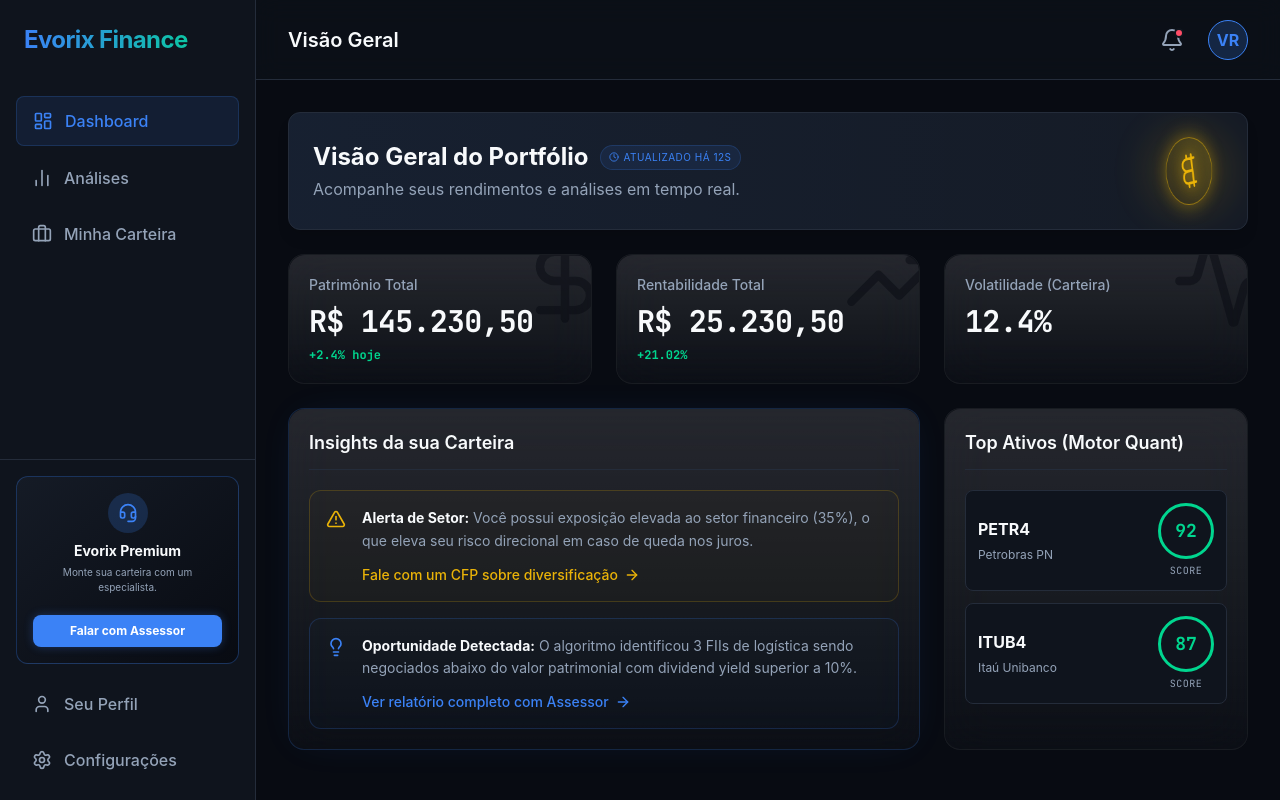
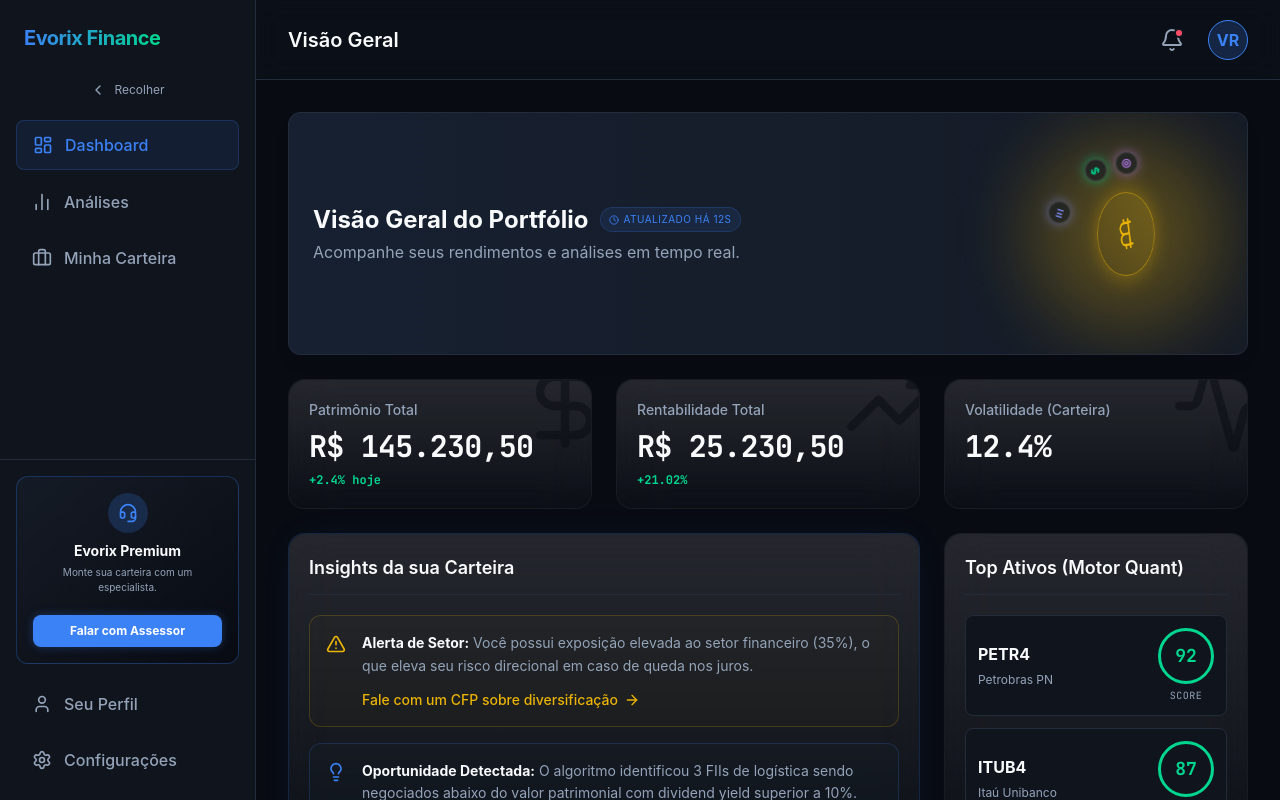
Before and after one commit to vitorrampazzi/Evorix-finance, a React (Vite) app in the folder evorix-finance/: page / in a window 1280 px wide. Built offline with nearby package versions, Linux system fonts and the light colour scheme.

Commit message:
alterando a animação do bitcoin e adicionando mais funcionalidades no site

```diff
--- a/evorix-finance/src/App.tsx
+++ b/evorix-finance/src/App.tsx
@@ -11,16 +11,12 @@ function App() {
     <BrowserRouter>
       <Routes>
         <Route path="/" element={<DashboardLayout />}>
-          {/* Rota principal (Dashboard) */}
           <Route index element={<Dashboard />} />
           <Route path="analises" element={<Analises />} />
           <Route path="carteira" element={<Carteira />} />
           <Route path="assessoria" element={<Assessoria />} />
           <Route path="perfil" element={<Perfil />} />
 
-          {/* Rotas das páginas que ainda vamos criar (Em construção) */}
-          <Route path="carteira" element={<div className="text-evo-textSec text-center mt-20 text-lg">Página Carteira em construção... 🚧</div>} />
-          <Route path="perfil" element={<div className="text-evo-textSec text-center mt-20 text-lg">Página Perfil em construção... 🚧</div>} />
           <Route path="config" element={<div className="text-evo-textSec text-center mt-20 text-lg">Página Configurações em construção... 🚧</div>} />
         </Route>
       </Routes>
--- /dev/null
+++ b/evorix-finance/src/components/OrbitCoins.tsx
@@ -0,0 +1,128 @@
+// src/components/OrbitCoins.tsx
+import { Bitcoin, ScanSearch, Briefcase, Gem, type LucideIcon } from 'lucide-react';
+
+type Variant = 'wealth' | 'scan' | 'portfolio' | 'premium';
+
+interface OrbitCoinsProps {
+  variant?: Variant;
+  size?: 'hero' | 'sm';
+}
+
+interface OrbitItem {
+  symbol: string;
+  color: string;
+  glow: string;
+}
+
+interface VariantConfig {
+  icon: LucideIcon;
+  coreColor: string;
+  coreBorder: string;
+  coreBg: string;
+  glow: string;
+  orbit: OrbitItem[];
+}
+
+const VARIANTS: Record<Variant, VariantConfig> = {
+  // Dashboard: visão geral do patrimônio
+  wealth: {
+    icon: Bitcoin,
+    coreColor: 'text-yellow-500',
+    coreBorder: 'border-yellow-500/50',
+    coreBg: 'from-yellow-400/20 to-yellow-600/5',
+    glow: 'rgba(234,179,8,0.4)',
+    orbit: [
+      { symbol: 'Ξ', color: 'text-indigo-400', glow: 'rgba(129,140,248,0.6)' },
+      { symbol: '$', color: 'text-evo-green', glow: 'rgba(0,214,143,0.6)' },
+      { symbol: '◎', color: 'text-purple-400', glow: 'rgba(192,132,252,0.6)' },
+    ],
+  },
+  // Análises: motor escaneando o mercado
+  scan: {
+    icon: ScanSearch,
+    coreColor: 'text-evo-blueMain',
+    coreBorder: 'border-evo-blueMain/50',
+    coreBg: 'from-evo-blueMain/20 to-evo-blueMain/5',
+    glow: 'rgba(59,130,246,0.4)',
+    orbit: [
+      { symbol: '%', color: 'text-evo-green', glow: 'rgba(0,214,143,0.6)' },
+      { symbol: '#', color: 'text-yellow-500', glow: 'rgba(234,179,8,0.6)' },
+      { symbol: 'σ', color: 'text-evo-red', glow: 'rgba(255,77,103,0.6)' },
+    ],
+  },
+  // Carteira: seus ativos de verdade
+  portfolio: {
+    icon: Briefcase,
+    coreColor: 'text-evo-green',
+    coreBorder: 'border-evo-green/50',
+    coreBg: 'from-evo-green/20 to-evo-green/5',
+    glow: 'rgba(0,214,143,0.4)',
+    orbit: [
+      { symbol: '₿', color: 'text-yellow-500', glow: 'rgba(234,179,8,0.6)' },
+      { symbol: 'A', color: 'text-evo-blueMain', glow: 'rgba(59,130,246,0.6)' },
+      { symbol: 'F', color: 'text-purple-400', glow: 'rgba(192,132,252,0.6)' },
+    ],
+  },
+  // Assessoria: exclusividade, não é sobre dinheiro
+  premium: {
+    icon: Gem,
+    coreColor: 'text-purple-400',
+    coreBorder: 'border-purple-400/50',
+    coreBg: 'from-purple-400/20 to-purple-600/5',
+    glow: 'rgba(192,132,252,0.4)',
+    orbit: [
+      { symbol: '★', color: 'text-yellow-500', glow: 'rgba(234,179,8,0.6)' },
+      { symbol: '★', color: 'text-evo-blueMain', glow: 'rgba(59,130,246,0.6)' },
+      { symbol: '★', color: 'text-evo-green', glow: 'rgba(0,214,143,0.6)' },
+    ],
+  },
+};
+
+export const OrbitCoins = ({ variant = 'wealth', size = 'hero' }: OrbitCoinsProps) => {
+  const cfg = VARIANTS[variant];
+  const Icon = cfg.icon;
+  const core = size === 'hero' ? 84 : 48;
+  const radius = size === 'hero' ? 70 : 42;
+  const orbitSize = size === 'hero' ? 22 : 16;
+
+  return (
+    <div className="relative flex items-center justify-center shrink-0" style={{ width: core * 2.3, height: core * 2.3 }}>
+      <div className="absolute inset-0 flex items-center justify-center">
+        <div className="absolute w-full h-full blur-2xl rounded-full animate-pulse" style={{ backgroundColor: cfg.glow }} />
+        <div
+          className={`relative animate-spin-y bg-gradient-to-br ${cfg.coreBg} border ${cfg.coreBorder} backdrop-blur-md rounded-full flex items-center justify-center`}
+          style={{ width: core, height: core, boxShadow: `0 0 25px ${cfg.glow}` }}
+        >
+          <Icon size={core * 0.45} className={cfg.coreColor} strokeWidth={1.5} />
+        </div>
+      </div>
+
+      {cfg.orbit.map((c, i) => {
+        const duration = 10 + i * 4;
+        const delay = -i * 4;
+        return (
+          <div
+            key={i}
+            className="absolute inset-0"
+            style={{ animation: `orbit ${duration}s linear infinite`, animationDelay: `${delay}s` }}
+          >
+            <div
+              className={`absolute rounded-full border border-white/10 backdrop-blur-sm bg-evo-card/60 flex items-center justify-center font-bold ${c.color}`}
+              style={{
+                width: orbitSize,
+                height: orbitSize,
+                top: '50%',
+                left: '50%',
+                transform: `translate(-50%, -50%) translateX(${radius}px)`,
+                boxShadow: `0 0 12px ${c.glow}`,
+                fontSize: orbitSize * 0.5,
+              }}
+            >
+              {c.symbol}
+            </div>
+          </div>
+        );
+      })}
+    </div>
+  );
+};
--- a/evorix-finance/src/index.css
+++ b/evorix-finance/src/index.css
@@ -46,3 +46,8 @@ body {
   animation: spinY 4s linear infinite;
   transform-style: preserve-3d;
 }
+
+@keyframes orbit {
+  from { transform: rotate(0deg); }
+  to   { transform: rotate(360deg); }
+}
--- a/evorix-finance/src/layouts/DashboardLayout.tsx
+++ b/evorix-finance/src/layouts/DashboardLayout.tsx
@@ -1,5 +1,6 @@
-import React from 'react';
-import { LayoutDashboard, Briefcase, BarChart2, User, Settings, Bell, Headset } from 'lucide-react';
+// src/layouts/DashboardLayout.tsx
+import React, { useState } from 'react';
+import { LayoutDashboard, Briefcase, BarChart2, User, Settings, Bell, Headset, ChevronLeft, ChevronRight } from 'lucide-react';
 import { Link, Outlet, useLocation } from 'react-router-dom';
 
 interface SidebarLinkProps {
@@ -7,39 +8,84 @@ interface SidebarLinkProps {
   text: string;
   to: string;
   active?: boolean;
+  collapsed?: boolean;
 }
 
-const SidebarLink = ({ icon, text, to, active = false }: SidebarLinkProps) => (
-  <Link to={to} className={`flex items-center gap-3 px-4 py-3 rounded-lg transition-all ${active ? 'bg-evo-blueMain/10 text-evo-blueMain border border-evo-blueMain/20' : 'text-evo-textSec hover:bg-evo-card hover:text-evo-textMain'}`}>
+const SidebarLink = ({ icon, text, to, active = false, collapsed = false }: SidebarLinkProps) => (
+  <Link
+    to={to}
+    title={collapsed ? text : undefined}
+    className={`flex items-center gap-3 px-4 py-3 rounded-lg transition-all ${
+      collapsed ? 'justify-center' : ''
+    } ${
+      active
+        ? 'bg-evo-blueMain/10 text-evo-blueMain border border-evo-blueMain/20'
+        : 'text-evo-textSec hover:bg-evo-card hover:text-evo-textMain'
+    }`}
+  >
     {icon}
-    <span className="font-medium">{text}</span>
+    {!collapsed && <span className="font-medium">{text}</span>}
   </Link>
 );
 
 export const DashboardLayout = () => {
   const location = useLocation();
+  const [collapsed, setCollapsed] = useState(false);
 
   return (
     <div className="min-h-screen bg-evo-bgMain text-evo-textMain font-sans flex">
       {/* Sidebar Lateral */}
-      <aside className="w-64 bg-evo-bgSec border-r border-evo-border hidden md:flex flex-col">
-        <div className="p-6">
-          <h1 className="text-2xl font-bold bg-gradient-to-r from-evo-blueMain to-evo-green bg-clip-text text-transparent tracking-tight">
+      <aside
+        className={`bg-evo-bgSec border-r border-evo-border hidden md:flex flex-col transition-all duration-300 ${
+          collapsed ? 'w-20' : 'w-64'
+        }`}
+      >
+        {/* Cabeçalho / Logo */}
+        <div className={`p-6 flex items-center ${collapsed ? 'justify-center' : ''}`}>
+          {collapsed ? (
+            <div className="w-9 h-9 rounded-lg bg-gradient-to-br from-evo-blueMain to-evo-green flex items-center justify-center font-bold text-white text-sm">
+              E
+            </div>
+          ) : (
+            <h1 className="text-xl font-bold bg-gradient-to-r from-evo-blueMain to-evo-green bg-clip-text text-transparent tracking-tight">
               Evorix Finance
             </h1>
+          )}
         </div>
 
+        {/* Botão de recolher/expandir */}
+        <button
+          onClick={() => setCollapsed(!collapsed)}
+          className="mx-4 mb-2 flex items-center justify-center gap-2 text-evo-textSec hover:text-evo-textMain text-xs py-1.5 rounded-lg hover:bg-white/[0.02] transition-colors"
+        >
+          {collapsed ? (
+            <ChevronRight size={16} />
+          ) : (
+            <>
+              <ChevronLeft size={16} /> Recolher
+            </>
+          )}
+        </button>
+
         {/* Menu Principal */}
-        <nav className="flex-1 px-4 space-y-2 mt-4">
-          <SidebarLink icon={<LayoutDashboard size={20} />} text="Dashboard" to="/" active={location.pathname === '/'} />
-          <SidebarLink icon={<BarChart2 size={20} />} text="Análises" to="/analises" active={location.pathname === '/analises'} />
-          <SidebarLink icon={<Briefcase size={20} />} text="Minha Carteira" to="/carteira" active={location.pathname === '/carteira'} />
+        <nav className="flex-1 px-4 space-y-2 mt-2">
+          <SidebarLink icon={<LayoutDashboard size={20} />} text="Dashboard" to="/" active={location.pathname === '/'} collapsed={collapsed} />
+          <SidebarLink icon={<BarChart2 size={20} />} text="Análises" to="/analises" active={location.pathname === '/analises'} collapsed={collapsed} />
+          <SidebarLink icon={<Briefcase size={20} />} text="Minha Carteira" to="/carteira" active={location.pathname === '/carteira'} collapsed={collapsed} />
         </nav>
 
         {/* Sessão Inferior: Premium e Configurações */}
         <div className="p-4 border-t border-evo-border space-y-4">
-
-          {/* Botão Chamativo de Assessoria */}
+          {/* Card de Assessoria (só aparece completo se não estiver colapsado) */}
+          {collapsed ? (
+            <Link
+              to="/assessoria"
+              title="Evorix Premium"
+              className="w-10 h-10 mx-auto rounded-full bg-evo-blueMain/20 text-evo-blueMain flex items-center justify-center hover:bg-evo-blueMain/30 transition-colors"
+            >
+              <Headset size={20} />
+            </Link>
+          ) : (
             <div className="bg-gradient-to-br from-evo-card to-evo-bgMain border border-evo-blueMain/30 p-4 rounded-xl relative overflow-hidden group">
               <div className="absolute inset-0 bg-evo-blueMain/10 opacity-0 group-hover:opacity-100 transition-opacity"></div>
               <div className="relative z-10 flex flex-col items-center text-center gap-2">
@@ -50,23 +96,26 @@ export const DashboardLayout = () => {
                   <h4 className="text-sm font-bold text-evo-textMain">Evorix Premium</h4>
                   <p className="text-[10px] text-evo-textSec mt-1 mb-3">Monte sua carteira com um especialista.</p>
                 </div>
-              <Link to="/assessoria" className="w-full bg-evo-blueMain hover:bg-evo-blueSec text-white text-xs font-bold py-2 rounded-lg transition-colors shadow-[0_0_10px_rgba(59,130,246,0.3)] block text-center">
+                <Link
+                  to="/assessoria"
+                  className="w-full bg-evo-blueMain hover:bg-evo-blueSec text-white text-xs font-bold py-2 rounded-lg transition-colors shadow-[0_0_10px_rgba(59,130,246,0.3)] block text-center"
+                >
                   Falar com Assessor
                 </Link>
               </div>
             </div>
+          )}
 
           {/* Links de Perfil e Configuração */}
           <div className="space-y-2">
-            <SidebarLink icon={<User size={20} />} text="Seu Perfil" to="/perfil" active={location.pathname === '/perfil'} />
-            <SidebarLink icon={<Settings size={20} />} text="Configurações" to="/config" active={location.pathname === '/config'} />
+            <SidebarLink icon={<User size={20} />} text="Seu Perfil" to="/perfil" active={location.pathname === '/perfil'} collapsed={collapsed} />
+            <SidebarLink icon={<Settings size={20} />} text="Configurações" to="/config" active={location.pathname === '/config'} collapsed={collapsed} />
           </div>
         </div>
       </aside>
 
       {/* Main Content */}
       <main className="flex-1 flex flex-col h-screen overflow-hidden">
-        {/* Header Superior */}
         <header className="h-20 border-b border-evo-border bg-evo-bgSec/50 backdrop-blur-md flex items-center justify-between px-8 shrink-0">
           <h2 className="text-xl font-semibold text-evo-textMain">Visão Geral</h2>
           <div className="flex items-center gap-6">
@@ -82,7 +131,6 @@ export const DashboardLayout = () => {
           </div>
         </header>
 
-        {/* Content Area */}
         <div className="flex-1 p-8 overflow-y-auto">
           <Outlet />
         </div>
--- a/evorix-finance/src/pages/Dashboard.tsx
+++ b/evorix-finance/src/pages/Dashboard.tsx
@@ -1,9 +1,10 @@
+// src/pages/Dashboard.tsx
 import React from 'react';
 import { Card } from '../components/Card';
 import { mockPortfolio, mockAssets } from '../data/mockData';
 import { ScoreIndicator } from '../components/ScoreIndicator';
 import { TrendingUp, DollarSign, Activity, Clock } from 'lucide-react';
-import { SpinningBitcoin } from '../components/SpinningBitcoin';
+import { OrbitCoins } from '../components/OrbitCoins';
 import { AlgoInsight } from '../components/AlgoInsight';
 
 interface MetricCardProps {
@@ -20,7 +21,6 @@ const MetricCard = ({ title, value, icon, highlight, isPositive = true }: Metric
       {React.cloneElement(icon, { size: 100 })}
     </div>
     <span className="text-evo-textSec font-medium text-sm z-10">{title}</span>
-    {/* Aplicando a fonte de números estilo terminal aqui */}
     <span className="text-3xl font-bold text-evo-textMain z-10 font-numbers tracking-tight">{value}</span>
     {highlight && (
       <span className={`text-xs font-semibold z-10 font-numbers ${isPositive ? 'text-evo-green' : 'text-evo-red'}`}>
@@ -34,7 +34,7 @@ export const Dashboard = () => {
   return (
     <div className="space-y-6 max-w-7xl mx-auto">
 
-      {/* Título e o Bitcoin Girando com Timestamp */}
+      {/* Título e a animação orbital com Timestamp */}
       <div className="flex items-center justify-between bg-evo-card border border-evo-border p-6 rounded-xl shadow-lg backdrop-blur-sm relative overflow-hidden">
         <div className="absolute inset-0 bg-gradient-to-r from-evo-blueMain/5 to-transparent pointer-events-none"></div>
         <div className="relative z-10">
@@ -46,7 +46,7 @@ export const Dashboard = () => {
           </div>
           <p className="text-evo-textSec">Acompanhe seus rendimentos e análises em tempo real.</p>
         </div>
-        <SpinningBitcoin />
+        <OrbitCoins variant="wealth" size="hero" />
       </div>
 
       {/* Top Metrics */}
```
Also changed, not shown: 1 other file (tests, documents, lock files or other folders). Lines whose indentation alone changed are shown as unchanged.
